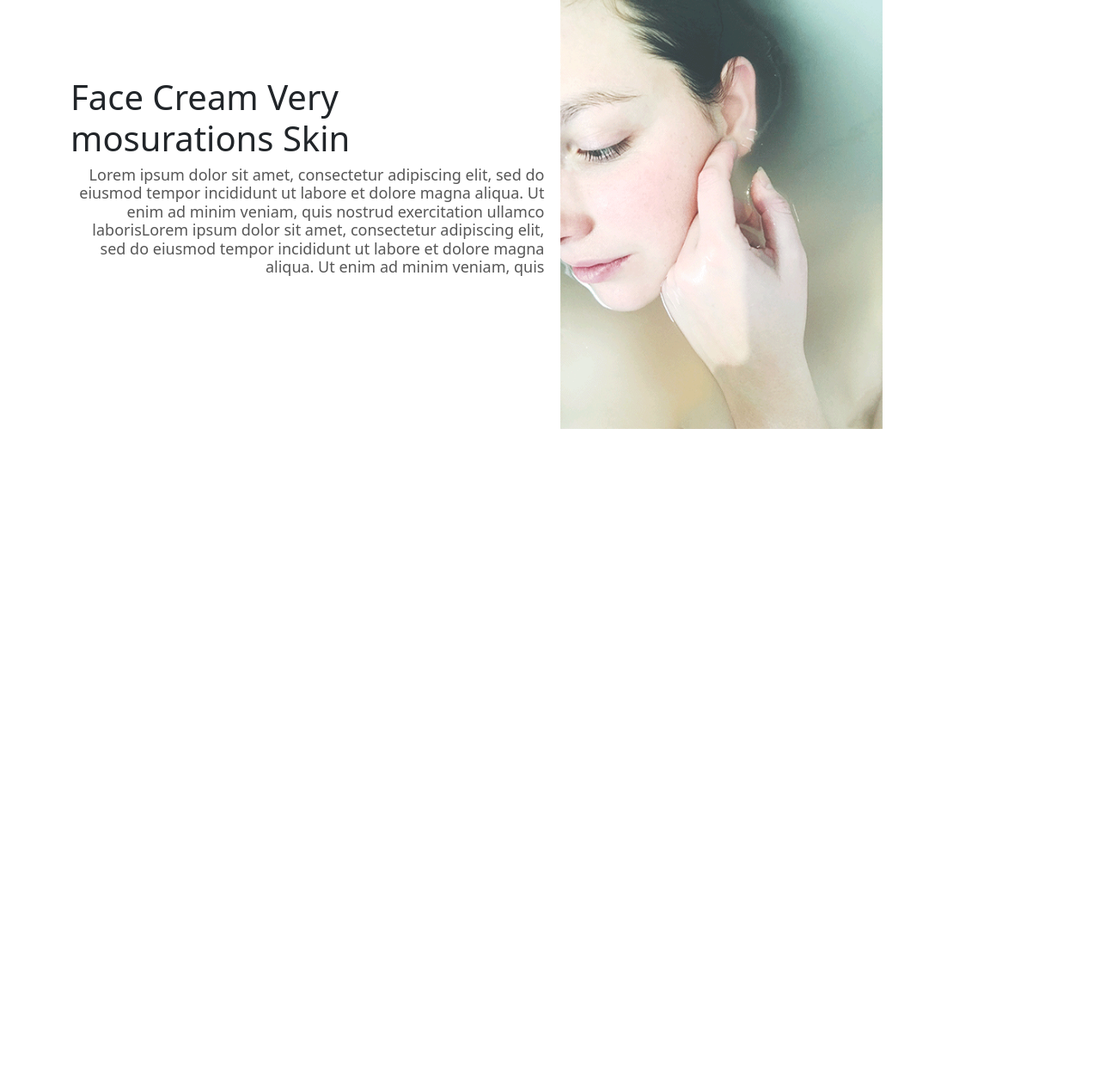
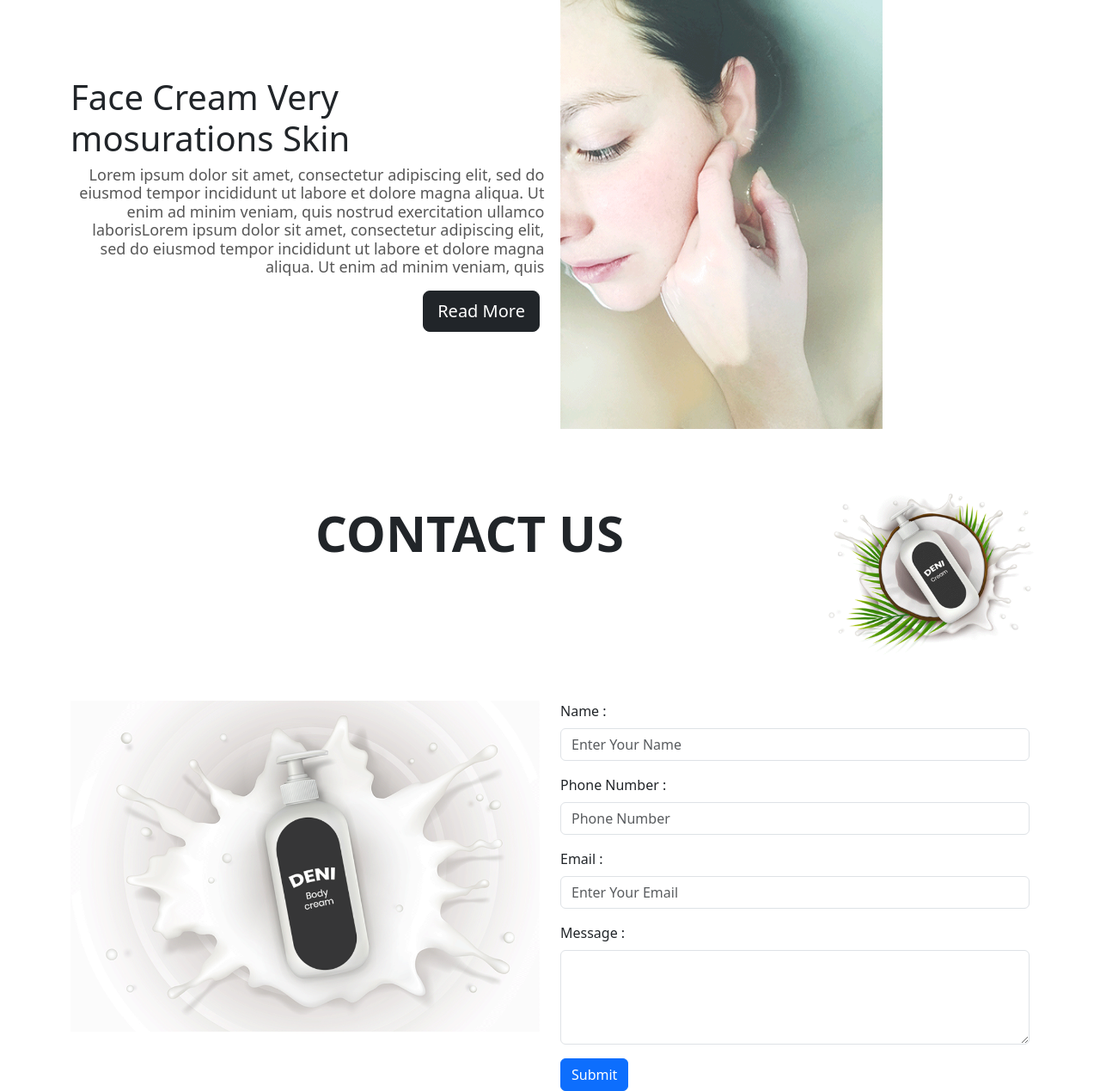
Before and after one commit to Samuel-Gbadamosi/Skincare-website, a PHP site: page / in a window 1280 px wide. Shown: the part 2710-3979 px from the top of the page at 86% size. Before the commit the page ends 3209 px from the top, so only its background shows below. Run offline with PHP 8.4, Linux system fonts and the light colour scheme; some libraries are stand-ins or nearby versions.

Commit message:
secttion6

```diff
--- a/sitonuovo/index.html
+++ b/sitonuovo/index.html
@@ -171,13 +171,15 @@
             </div>
 
           </section>
-          <section class="sect5 container">
+          <section class="sect5 mb-3 container">
             <div class="row ">
               <div class="col-6 myrow">
                 <div class="">
                   <h1 style="float: right;">Face Cream Very mosurations Skin</h1>
 
                   <p style="text-align: right; font-size: 18px; width: 101%; line-height: 1.2; color: #575757;">Lorem ipsum dolor sit amet, consectetur adipiscing elit, sed do eiusmod tempor incididunt ut labore et dolore magna aliqua. Ut enim ad minim veniam, quis nostrud exercitation ullamco laborisLorem ipsum dolor sit amet, consectetur adipiscing elit, sed do eiusmod tempor incididunt ut labore et dolore magna aliqua. Ut enim ad minim veniam, quis</p>
+
+                  <button style="float: right;" class="btn btn-lg btn-dark">Read More</button>
 
                 </div>
               </div>
@@ -190,6 +192,68 @@
             </div>
 
           </section>
+          <!-- contacts us section -->
+          <section class="sect6 container">
+
+            <div class="row">
+              <div class="col-6 offset-3" style="padding-top: 70px;">
+                <h2 style="font-size: 58px; font-weight: bold;">CONTACT US</h2>
+
+              </div>
+              <div class="col-3 pl-4">
+                <img style="height: 300px;" src="sitoimg3.png" alt="">
+
+              </div>
+
+            </div>
+
+          </section>
+          <section class="sect7 container">
+            <div class="row">
+              <div class="col-6">
+                <div>
+                  <img style="width:100%" src="creamlux.png" alt="">
+                </div>
+
+              </div>
+              <div class="col-6">
+               <!-- contact me form div -->
+                <div class="row">
+                  <div class="col-12">
+                    <form>
+                      <div class="form-group">
+                        <label for="exampleInputEmail1">Name :</label>
+                        <input  required type="name" class="form-control" id="exampleInputEmail1" aria-describedby="emailHelp" placeholder="Enter Your Name">
+                      </div>
+                      <div class="form-group">
+                        <label for="exampleInputEmail1">Phone Number :</label>
+                        <input required type="number" class="form-control" id="exampleInputEmail1" aria-describedby="emailHelp" placeholder="Phone Number">
+                      </div>
+
+                      <div class="form-group">
+                        <label for="exampleInputEmail1">Email :</label>
+                        <input required type="email" class="form-control" id="exampleInputEmail1" aria-describedby="emailHelp" placeholder="Enter Your Email">
+                      </div>
+                      <div class="form-group">
+
+                        <label for="exampleInputEmail1">Message :</label>
+                        <textarea required class="form-control" id="form4Example3" rows="4"></textarea>
+
+                      </div>
+                      <button type="submit" class="btn btn-primary">Submit</button>
+                    </form>
+
+
+                  </div>
+
+                </div>
+
+              </div>
+
+            </div>
+
+          </section>
+
 
     </main>
     <!-- main -->
--- a/sitonuovo/style.css
+++ b/sitonuovo/style.css
@@ -105,6 +105,10 @@ header{
 }
 
 .sect5{
-    height: 500px;
+    /* height: 500px; */
     background-color: white;
 }
+.sect6{
+    height: 300px;
+    background-color: white;
+}
```
Also changed, not shown: sitonuovo/creamlux.png (added).
